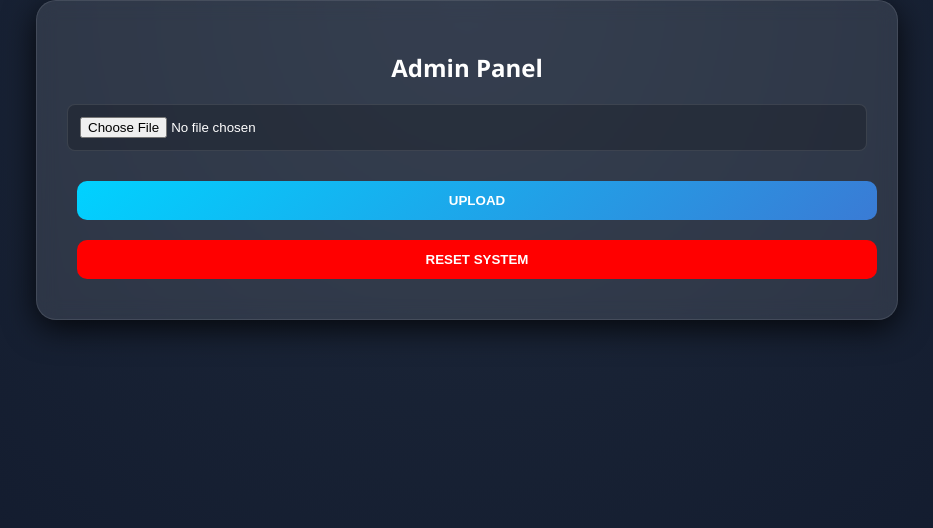
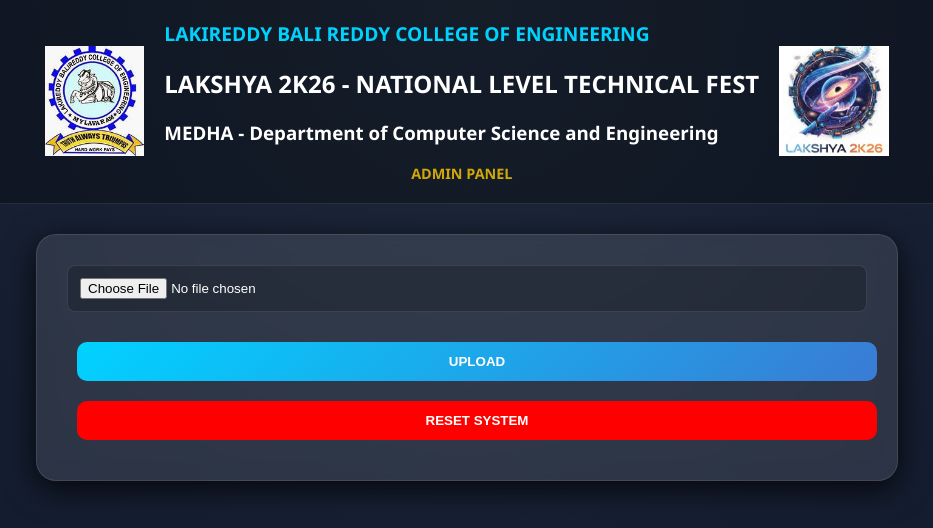
Before and after one commit to 23761a0518-gif/medha-quiz, a website: page public/admin.html in a window 1280 px wide. Shown: the whole page, without its empty margins (173-1106 px from the left). Drawn offline with nearby package versions, Linux system fonts and the light colour scheme; no server answers.

Commit message:
COLLEGE HEADER ADDITION

```diff
--- a/public/admin.html
+++ b/public/admin.html
@@ -2,8 +2,17 @@
 <html>
 <head><title>Admin | LAKSHYA</title><link rel="stylesheet" href="style.css"></head>
 <body>
+    <div class="college-header">
+        <img src="college_logo.png" class="logo-img">
+        <div class="header-text">
+            <h1>LAKIREDDY BALI REDDY COLLEGE OF ENGINEERING </h1>
+            <h2>LAKSHYA 2K26 - NATIONAL LEVEL TECHNICAL FEST</h2>
+            <h3>MEDHA - Department of Computer Science and Engineering</h3>
+            <p id="overview" style="color: #ffcc00; font-weight: bold; text-align: center;">ADMIN PANEL</p>
+        </div>
+        <img src="lakshya_logo.png" class="logo-img">
+    </div>
     <div class="card" style="max-width: 800px;">
-        <h2>Admin Panel</h2>
         <input type="file" id="fileInput" accept=".xlsx"><button onclick="uploadFile()">UPLOAD</button>
         <button onclick="if(confirm('Reset all?')) socket.emit('reset_all_data')" style="background:red">RESET SYSTEM</button>
         <div id="admin-list"></div>
--- a/public/style.css
+++ b/public/style.css
@@ -28,7 +28,7 @@
     margin-bottom: 30px;
 }
 
-.logo-img { height: 60px; margin: 0 20px; }
+.logo-img { height: 110px; margin: 0 20px; }
 
 .header-text h1 { font-size: 1.2rem; margin: 0; color: var(--primary); }
 .header-text p { margin: 0; font-size: 0.9rem; opacity: 0.8; }
```
Also changed, not shown: public/index.html (+6 -1 lines), public/leaderboard.html (+10 -0 lines), public/quiz.html (+3 -1 lines).
